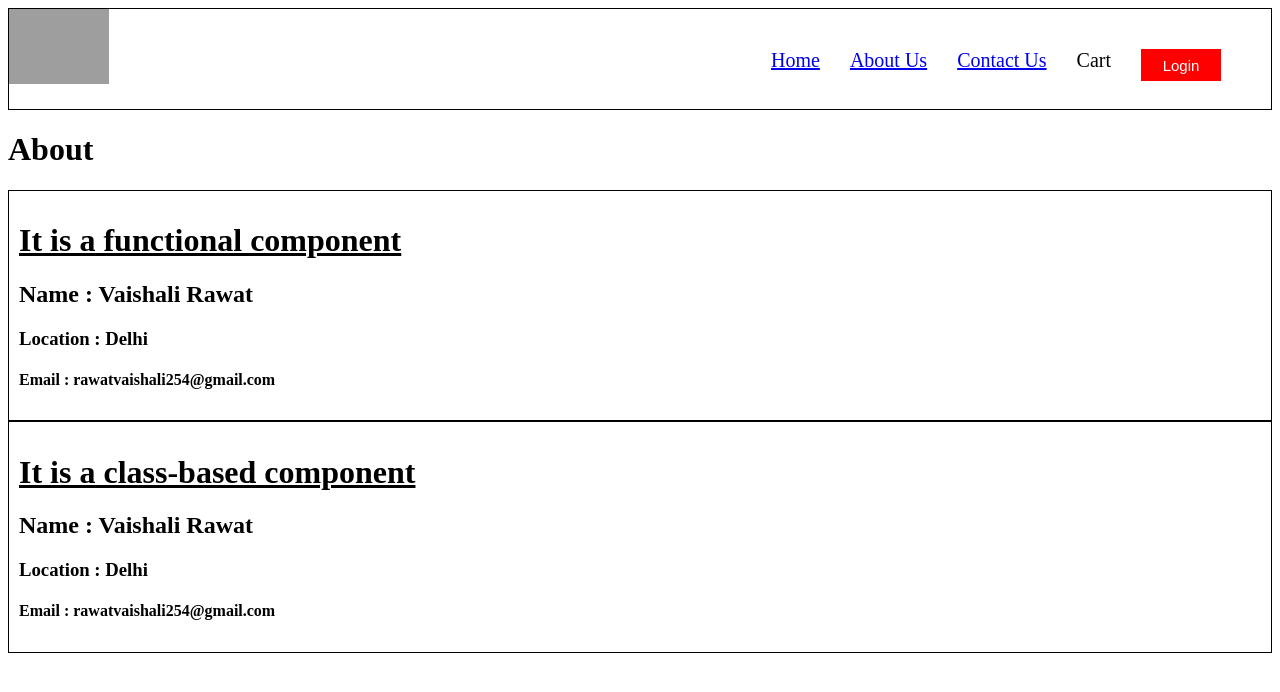
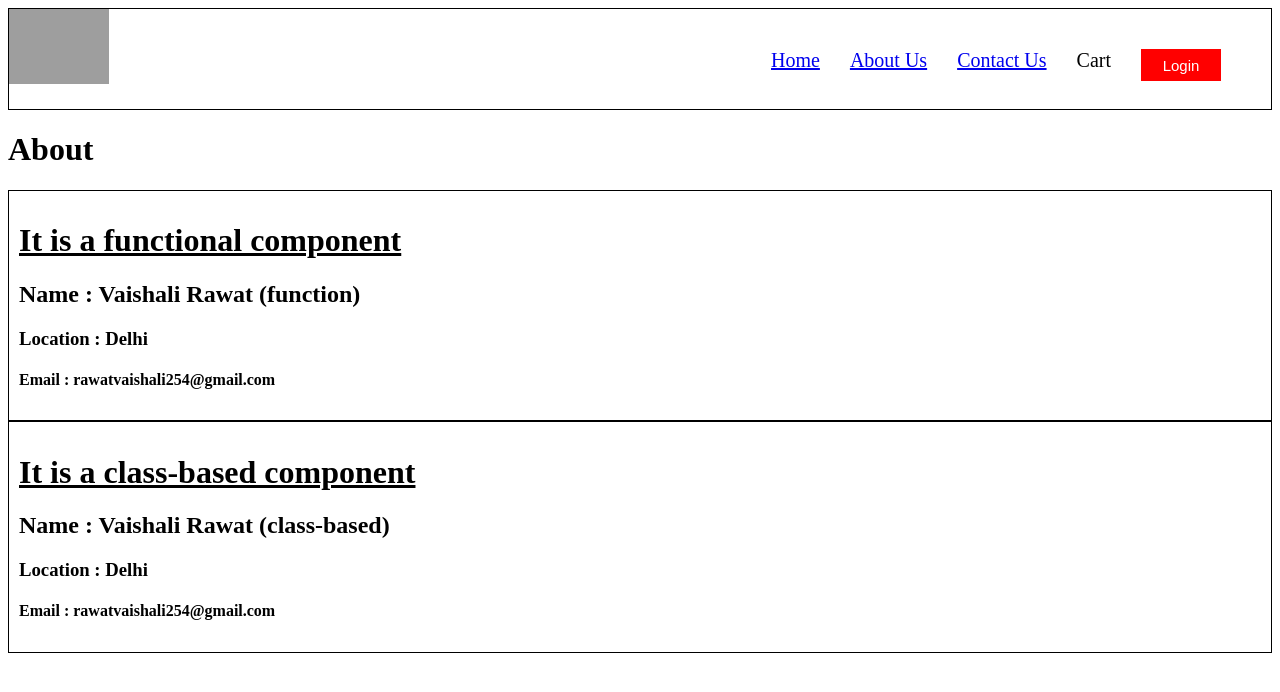
Before and after one commit to Vaishalirawat1119/Food-Ordering-App, a React (Vite) app: page /about in a window 1280 px wide. Shown: the top 692 px of the page. Built offline with nearby package versions, Linux system fonts and the light colour scheme; grey boxes are pictures that could not be loaded.

Commit message:
learning - how to use props in functional component and class-based component and destructuring it

```diff
--- a/src/components/About.js
+++ b/src/components/About.js
@@ -5,8 +5,8 @@ const About = () => {
     return (
         <div>
             <h1>About</h1>
-            <User/>
-            <UserClass/>
+            <User name={"Vaishali Rawat (function)"}/>
+            <UserClass name={"Vaishali Rawat (class-based)"}/>
         </div>
     )
 }
--- a/src/components/User.js
+++ b/src/components/User.js
@@ -1,8 +1,8 @@
-const User = () => {
+const User = ({name}) => {
     return (
         <div className="user-card">
             <h1><u>It is a functional component</u></h1>
-            <h2>Name : Vaishali Rawat</h2>
+            <h2>Name : {name}</h2>
             <h3>Location : Delhi</h3>
             <h4>Email : rawatvaishali254@gmail.com</h4>
         </div>
--- a/src/components/UserClass.js
+++ b/src/components/UserClass.js
@@ -1,11 +1,17 @@
 import React from "react";
 
 class UserClass extends React.Component{
+    constructor(props){
+        super(props);
+
+        // console.log(props);
+    }
     render(){
+        const {name} = this.props; //destructuring
         return(
             <div className="user-card">
                 <h1><u>It is a class-based component</u></h1>
-                <h2>Name : Vaishali Rawat</h2>
+                <h2>Name : {name}</h2>
                 <h3>Location : Delhi</h3>
                 <h4>Email : rawatvaishali254@gmail.com</h4>
             </div>
```
